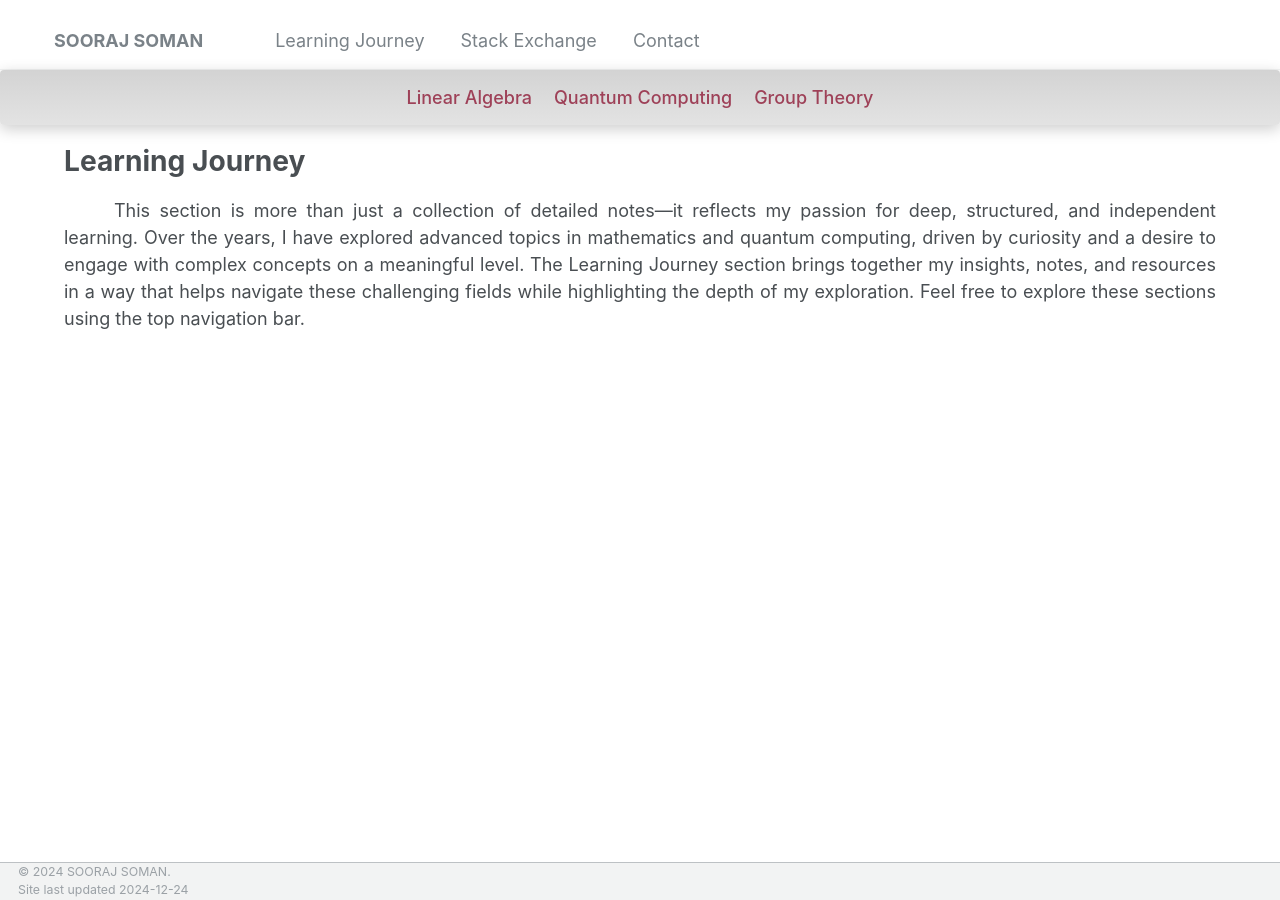
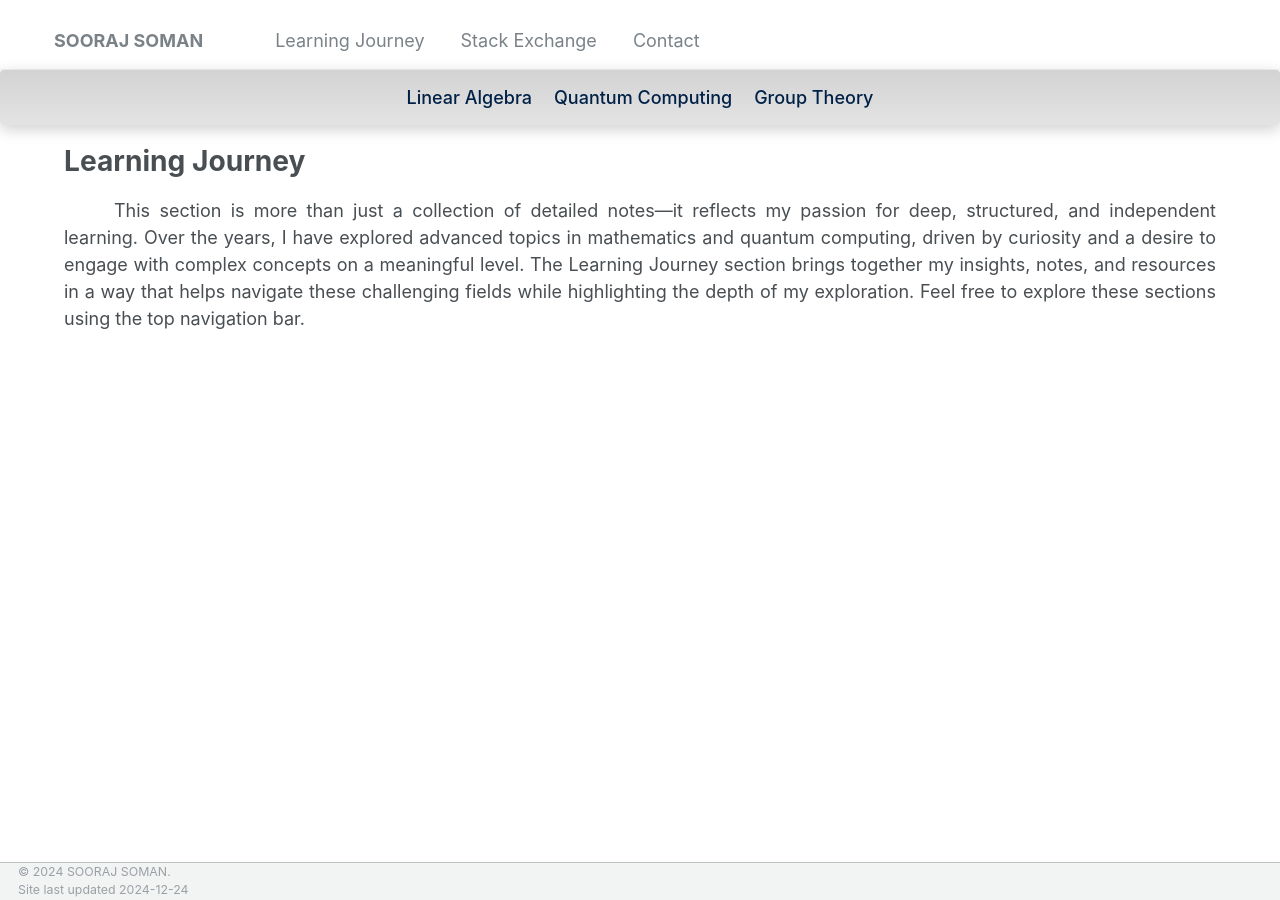
Before and after one commit to soorajss1729/soorajss1729.github.io, a Jekyll site: the page built from _learning/learning.md, in a window 1280 px wide. Built offline with Jekyll 4.4.1, drawn with Linux system fonts in a browser that asks for light colours.

Commit message:
Update main.scss

```diff
--- a/assets/css/main.scss
+++ b/assets/css/main.scss
@@ -99,7 +99,7 @@
 }
 
 .learning-topnav a {
-  color: #9e4158; /*#800020;*/  /*#9E4848;*/ /*#B04A00;*/ /*#ffffff; */
+  color: #002147; /*#800020;*/  /*#9E4848;*/ /*#B04A00;*/ /*#ffffff; */
   text-decoration: none;
   font-size: 1rem;
   padding: 6px 6px;
```
